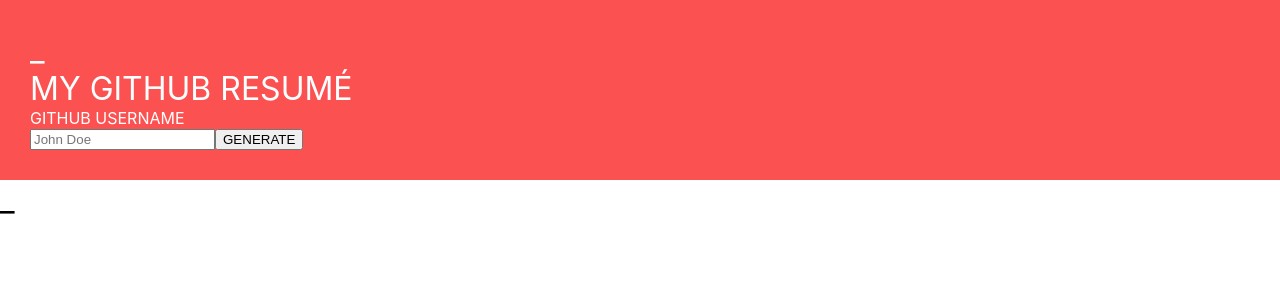
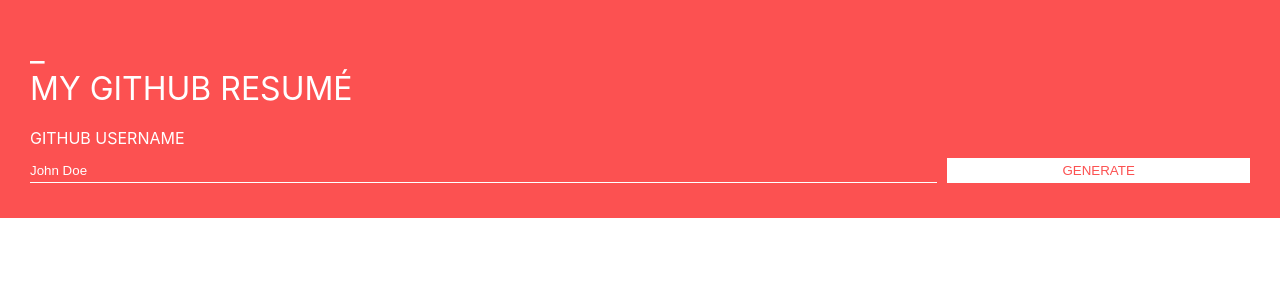
Before and after one commit to patrickthumeyer/endava-challange-patrick-thumeyer, a React (Create React App) app: page / in a window 1280 px wide. Shown: the top 300 px of the page. Built offline with nearby package versions, Linux system fonts and the light colour scheme.

Commit message:
adds some styling to form and the description part of results and adds languages header

```diff
--- a/src/App.js
+++ b/src/App.js
@@ -13,17 +13,10 @@
       .then((data) => setUserData(data));
   };
 
-  // useEffect(() => {
-  //   getUserData();
-  // }, []);
-
-  // console.log(user);
-  // console.log(userData);
-
   return (
     <div className="App">
       <Form setUser={setUser} user={user} getUserData={getUserData} />
-      <Results userData={userData} />
+      {userData ? <Results userData={userData} /> : null}
     </div>
   );
 }
--- a/src/components/Form/Form.js
+++ b/src/components/Form/Form.js
@@ -16,11 +16,12 @@
   return (
     <div className="form_wrapper">
       <h1>_</h1>
-      <h1>MY GITHUB RESUMÉ</h1>
+      <h1 className="form_wrapper_headline">MY GITHUB RESUMÉ</h1>
       <form onSubmit={submitHandler}>
         <label htmlFor="user-name">GITHUB USERNAME</label>
-        <div>
+        <div className="form_wrapper_input_wrapper">
           <input
+            className="form_wrapper_input_wrapper_input"
             type="text"
             name="user-name"
             placeholder="John Doe"
@@ -28,7 +29,11 @@
             onChange={handleInput}
             required
           ></input>
-          <input type="submit" value="GENERATE"></input>
+          <input
+            className="form_wrapper_input_wrapper_button"
+            type="submit"
+            value="GENERATE"
+          ></input>
         </div>
       </form>
     </div>
--- a/src/components/Form/Form.scss
+++ b/src/components/Form/Form.scss
@@ -2,7 +2,41 @@
   padding: 30px;
   background-color: rgb(252, 81, 81);
   color: white;
-  display: flex;
-  flex-direction: column;
-  align-items: flex-start;
+
+  &_headline {
+    margin-bottom: 20px;
+  }
+
+  &_input_wrapper {
+    margin: 10px 0 5px 0;
+    width: 100%;
+    display: flex;
+
+    &_input {
+      background-color: rgb(252, 81, 81);
+      border: none;
+      border-bottom: 1px solid white;
+      margin-right: 10px;
+      color: white;
+      padding: 4px 0;
+      width: 75%;
+
+      &::placeholder {
+        color: white;
+      }
+
+      &:focus {
+        outline: none;
+      }
+    }
+
+    &_button {
+      border: none;
+      padding: 5px 20px;
+      color: rgb(252, 81, 81);
+      background-color: white;
+      cursor: pointer;
+      width: 25%;
+    }
+  }
 }
--- a/src/components/Results/Results.js
+++ b/src/components/Results/Results.js
@@ -3,13 +3,30 @@
 
 const Results = ({ userData }) => {
   console.log(userData);
-  return (
-    <div className="results_wrapper">
-      <h1>_</h1>
-      <h1>{userData.login}</h1>
-      <h3>{userData.bio}</h3>
+  return userData.login ? (
+    <div className="wrapper">
+      <div className="results_wrapper">
+        <h1>_</h1>
+        <h1 className="results_wrapper_name">{userData.login}</h1>
+        <h2 className="results_wrapper_bio">{userData.bio}</h2>
+        <a className="results_wrapper_website" href={userData.html_url}>
+          {userData.html_url}
+        </a>
+        <p className="results_wrapper_description">
+          {`On GitHub since ${userData.created_at.slice(0, 4)}, ${
+            userData.login
+          } is a developer based in ${userData.location} with ${
+            userData.public_repos
+          } public repositories and ${userData.followers} followers.`}
+        </p>
+      </div>
+
+      <div className="languages_wrapper">
+        <h1>_</h1>
+        <h2 className="results_wrapper_name">Languages</h2>
+      </div>
     </div>
-  );
+  ) : null;
 };
 
 export default Results;
--- a/src/components/Results/Results.scss
+++ b/src/components/Results/Results.scss
@@ -1,2 +1,30 @@
-.results_wrapper {
+.wrapper {
+  padding: 30px;
+
+  .results_wrapper {
+    &_name {
+      font-weight: 600;
+    }
+
+    &_bio {
+      font-weight: 500;
+      margin-bottom: 10px;
+    }
+
+    &_website {
+      text-decoration: none;
+      color: rgb(252, 81, 81);
+    }
+
+    &_description {
+      font-weight: 300;
+      margin: 20px 0;
+    }
+  }
+
+  .languages_wrapper {
+    &_name {
+      font-weight: 500;
+    }
+  }
 }
```
